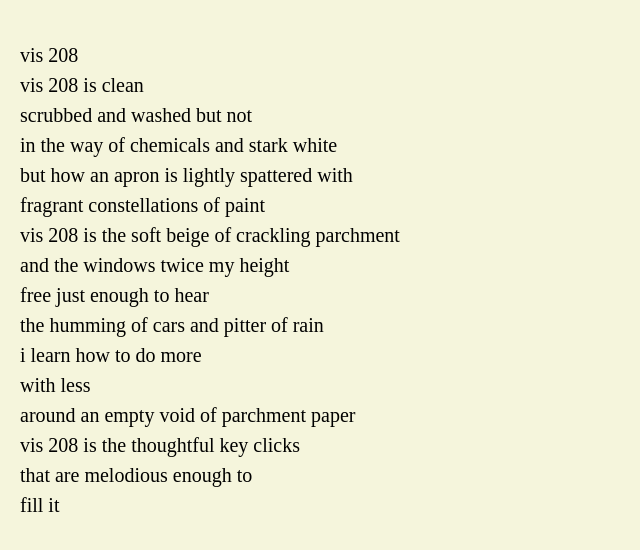
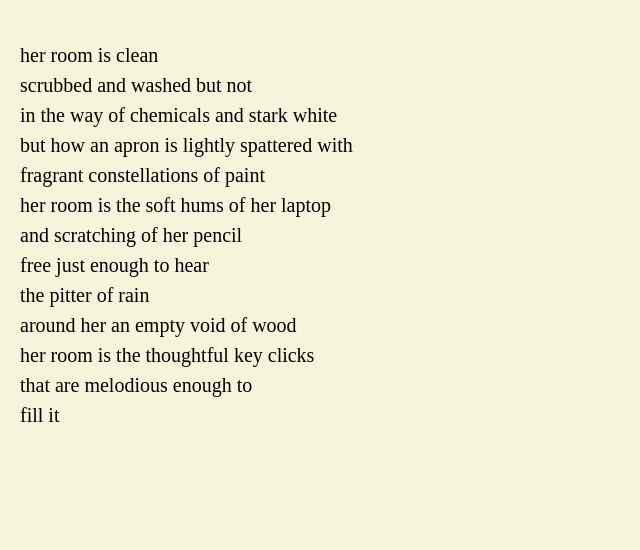
Before and after one commit to Samiksha-Gah/ultralight, a plain HTML site: page blackoutpoetry.html in a window 1280 px wide. Shown: the whole page, without its empty margins (0-640 px from the left). Drawn offline with Linux system fonts and the light colour scheme.

Commit message:
Update blackoutpoetry.html

```diff
--- a/blackoutpoetry.html
+++ b/blackoutpoetry.html
@@ -37,20 +37,17 @@
 <body>
   <div class="poem">
     <p>
-      <span class="highlighted">vis 208</span><br>
-      vis 208 is clean<br>
+      her room is clean<br>
       scrubbed and <span class="highlight">washed</span> but not <br>
       in the way of chemicals and stark white<br>
       but how an apron is <span class="highlight">lightly</span> spattered with <br>
       fragrant <span class="highlight">constellations</span> of paint<br>
-      vis 208 is the soft <span class="highlight">beige</span> of crackling parchment <br>
-      and the windows twice my height<br>
+      her room is the soft hums of her laptop<br>
+      and scratching of her pencil<br>
       <span class="highlight">free</span> just enough to hear<br>
-      the humming of cars and pitter of rain<br>
-      i learn how to do more<br>
-      with <span class="highlight">less</span><br>
-      around an <span class="highlight">empty</span> void of parchment paper<br>
-      vis 208 is the <span class="highlight">thoughtful</span> key clicks <br>
+      the pitter of rain<br>
+      around her an <span class="highlight">empty</span> void of wood<br>
+      her room is the <span class="highlight">thoughtful</span> key clicks <br>
       that are <span class="highlight">melodious</span> enough to <br>
       fill it
     </p>
```
